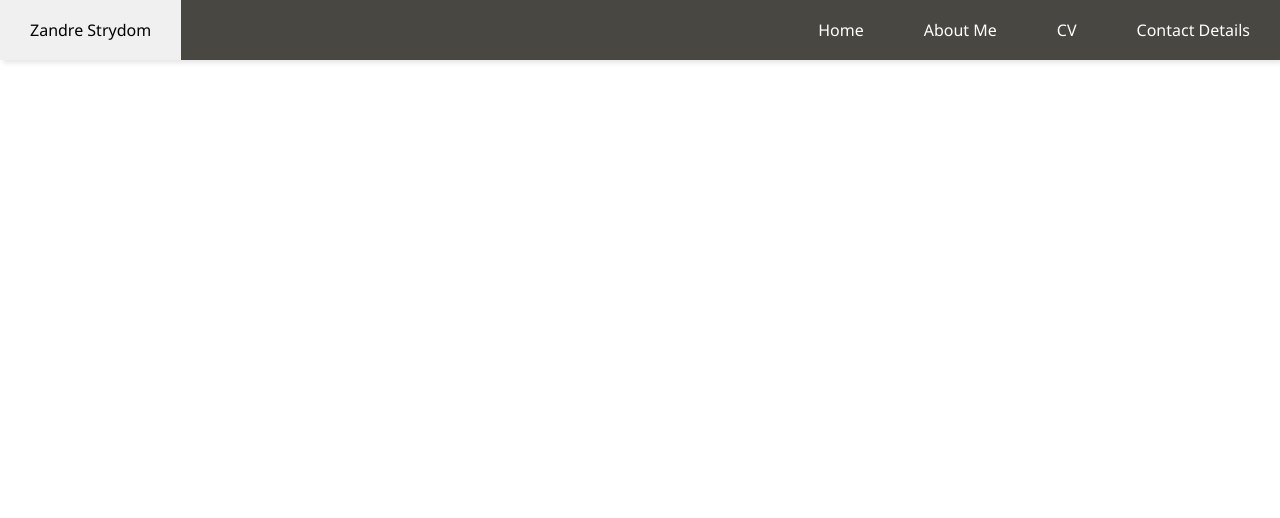
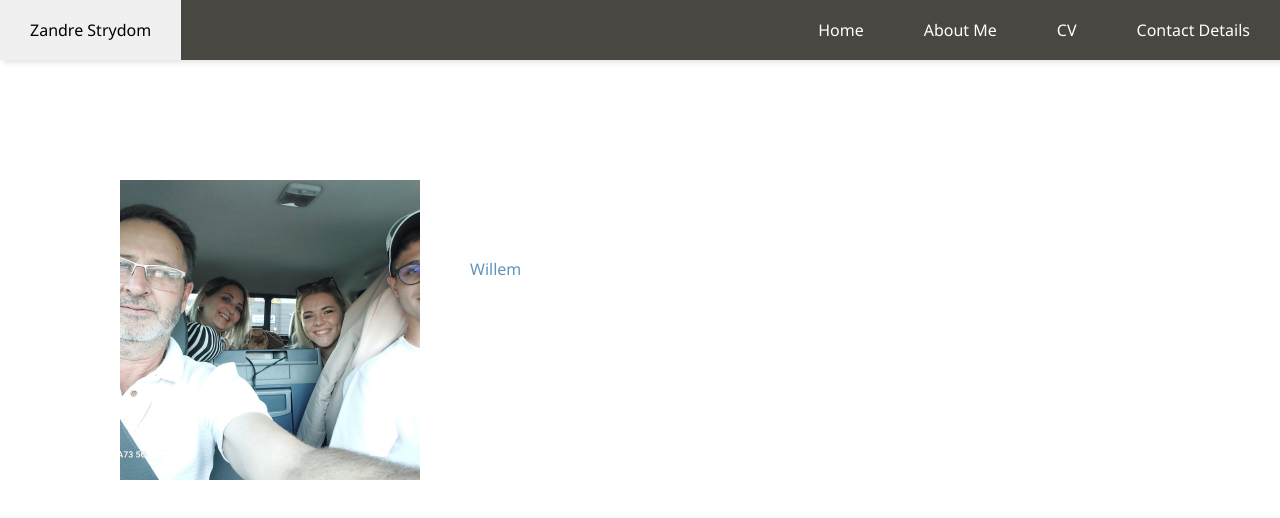
Before and after one commit to zxndre/VirtualCV, a plain HTML site: page index.html in a window 1280 px wide. Drawn offline with Linux system fonts and the light colour scheme.

Commit message:
Image and Text

```diff
--- a/index.html
+++ b/index.html
@@ -25,6 +25,15 @@
         </ul>
     </nav>
 
+    <div class="content">
+        <div class="image-container">
+            <img src="Pic1.jpg" alt="Profile Image">
+        </div>
+        <div class="text-container">
+            <p>Willem</p>
+        </div>
+    </div>
+
     <script>
         function showSidebar() {
             const sidebar = document.querySelector('.sidebar');
--- a/style.css
+++ b/style.css
@@ -1,7 +1,9 @@
 * {
     margin: 0;
     padding: 0;
+    box-sizing: border-box; /* Include padding and border in element's total width and height */
 }
+
 body {
     min-height: 100vh;
     background: url('laptop.jpg');
@@ -9,12 +11,15 @@ body {
     background-repeat: no-repeat;
     background-position: center;
     font-family: 'Segoe UI', Tahoma, Geneva, Verdana, sans-serif;
+    overflow-y: auto; /* Allow vertical scrolling */
 }
+
 nav {
     background-color: #484742; /* Updated navbar color */
     box-shadow: 3px 3px 5px rgba(0, 0, 0, 0.1);
     height: 60px; /* Increased height of the navbar */
 }
+
 nav ul {
     width: 100%;
     list-style: none;
@@ -23,9 +28,11 @@ nav ul {
     align-items: center;
     height: 100%;
 }
+
 nav li {
     height: 100%; /* Match height to navbar height */
 }
+
 nav a {
     height: 100%;
     padding: 0 30px;
@@ -33,14 +40,26 @@ nav a {
     display: flex;
     align-items: center;
     color: white; /* Text color white */
+    transition: color 0.3s; /* Smooth color transition */
 }
+
 nav a:hover {
     background-color: #f0f0f0;
     color: black; /* Text color black on hover */
 }
+
+nav .name {
+    padding: 0 30px;
+    display: flex;
+    align-items: center;
+    color: white; /* Text color white */
+    font-size: 16px; /* Adjust font size as needed */
+}
+
 nav li:first-child {
     margin-right: auto;
 }
+
 .sidebar {
     position: fixed;
     top: 0;
@@ -56,15 +75,95 @@ nav li:first-child {
     align-items: flex-start;
     justify-content: flex-start;
 }
+
 .sidebar li {
     width: 100%;
 }
+
 .sidebar a {
     width: 100%;
 }
+
 .menu-button {
     display: none;
 }
+
+.content {
+    display: flex;
+    justify-content: center;
+    align-items: center;
+    padding: 20px;
+    opacity: 0; /* Initially hide content */
+    animation: fadeIn 1s forwards; /* Animation to fade in */
+}
+
+.image-container {
+    width: 300px; /* Set width to be larger */
+    height: 300px; /* Set height to be larger */
+    overflow: hidden; /* Hide overflow */
+    margin-left: 100px; /* Adjust margin as needed */
+    margin-top: 100px; /* Adjust margin as needed */
+    margin-right: 50px; /* Adjust margin as needed */
+    transform: translateX(-100px); /* Initial position off-screen */
+    animation: slideInRight 1s forwards, scaleIn 1s forwards; /* Animation for slide in and scale */
+}
+
+.image-container img {
+    width: 100%; /* Make the image fill its container */
+    height: 100%; /* Make the image fill its container */
+    object-fit: cover; /* Cover the container */
+}
+
+.text-container {
+    flex: 1;
+    color: #5f95ba; /* Text color */
+    opacity: 0; /* Initially hide text */
+    animation: slideInLeft 1s forwards, fadeIn 1s forwards; /* Animation for slide in and fade in */
+}
+
+.text-container p {
+    margin-bottom: 20px; /* Add some spacing between paragraphs */
+    line-height: 1.6; /* Adjust line height for readability */
+}
+
+@keyframes fadeIn {
+    0% {
+        opacity: 0;
+    }
+    100% {
+        opacity: 1;
+    }
+}
+
+@keyframes slideInLeft {
+    0% {
+        transform: translateX(-100px);
+        opacity: 0;
+    }
+    100% {
+        transform: translateX(0);
+        opacity: 1;
+    }
+}
+
+@keyframes slideInRight {
+    0% {
+        transform: translateX(100px);
+    }
+    100% {
+        transform: translateX(0);
+    }
+}
+
+@keyframes scaleIn {
+    0% {
+        transform: scale(0);
+    }
+    100% {
+        transform: scale(1);
+    }
+}
+
 @media(max-width: 800px) {
     .hideOnMobile {
         display: none;
@@ -73,6 +172,7 @@ nav li:first-child {
         display: block;
     }
 }
+
 @media(max-width: 400px) {
     .sidebar {
         width: 100%;
```
Also changed, not shown: Pic1.jpg (added).
